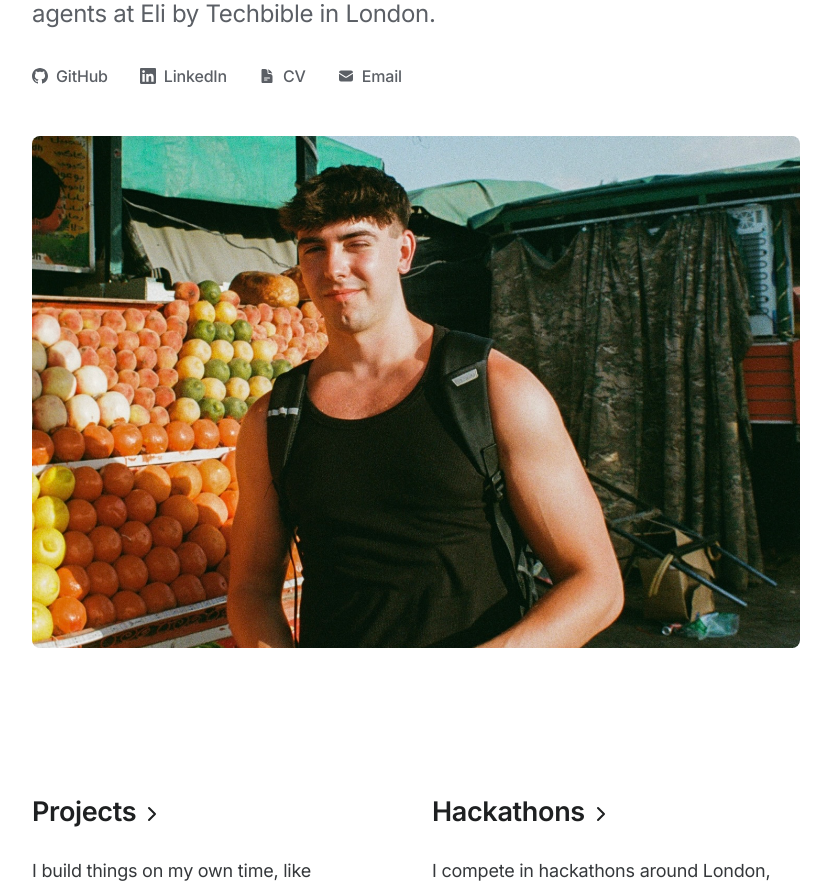
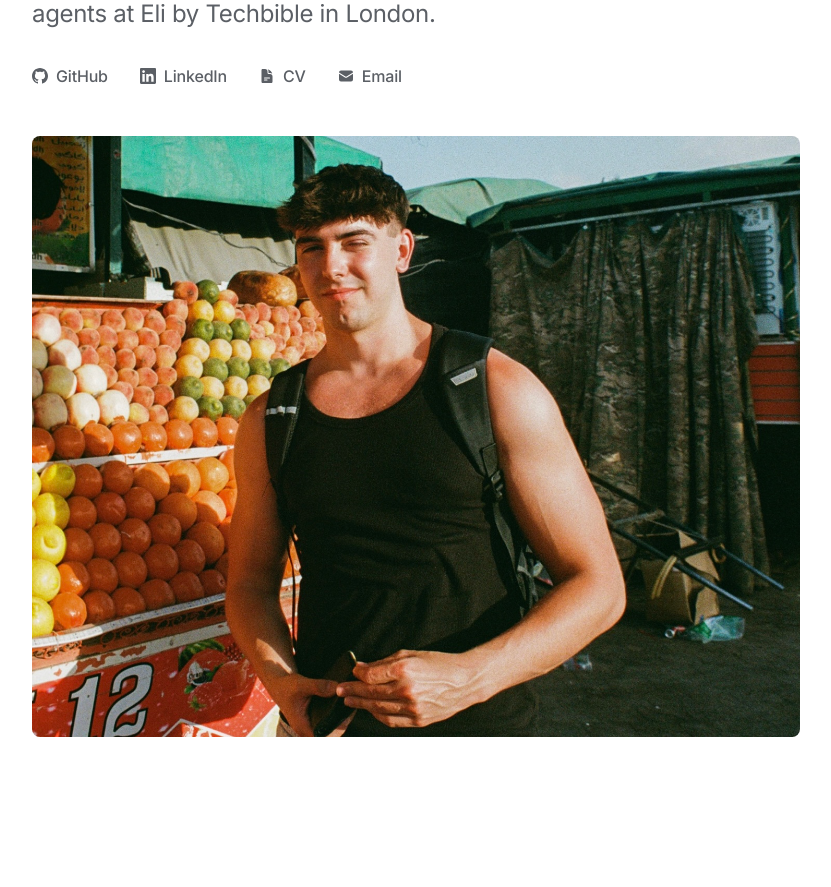
Before and after one commit to omorros/omorros.com, a Next.js app: page / in a window 1280 px wide. Shown: the part 380-1267 px from the top of the page, without its empty margins (224-1055 px from the left). Built offline with nearby package versions, Linux system fonts and the light colour scheme.

Commit message:
Use own crop for homepage photo at natural ratio

```diff
--- a/src/app/page.tsx
+++ b/src/app/page.tsx
@@ -159,7 +159,7 @@ function HomepageImage({ className = '' }: { className?: string }) {
     <img
       src="/images/oriol.jpeg"
       alt="Oriol Morros"
-      className={`${className} w-full aspect-[3/2] object-cover object-[center_30%]`}
+      className={`${className} w-full`}
     />
   )
 }
```
Also changed, not shown: public/images/oriol.jpeg.
